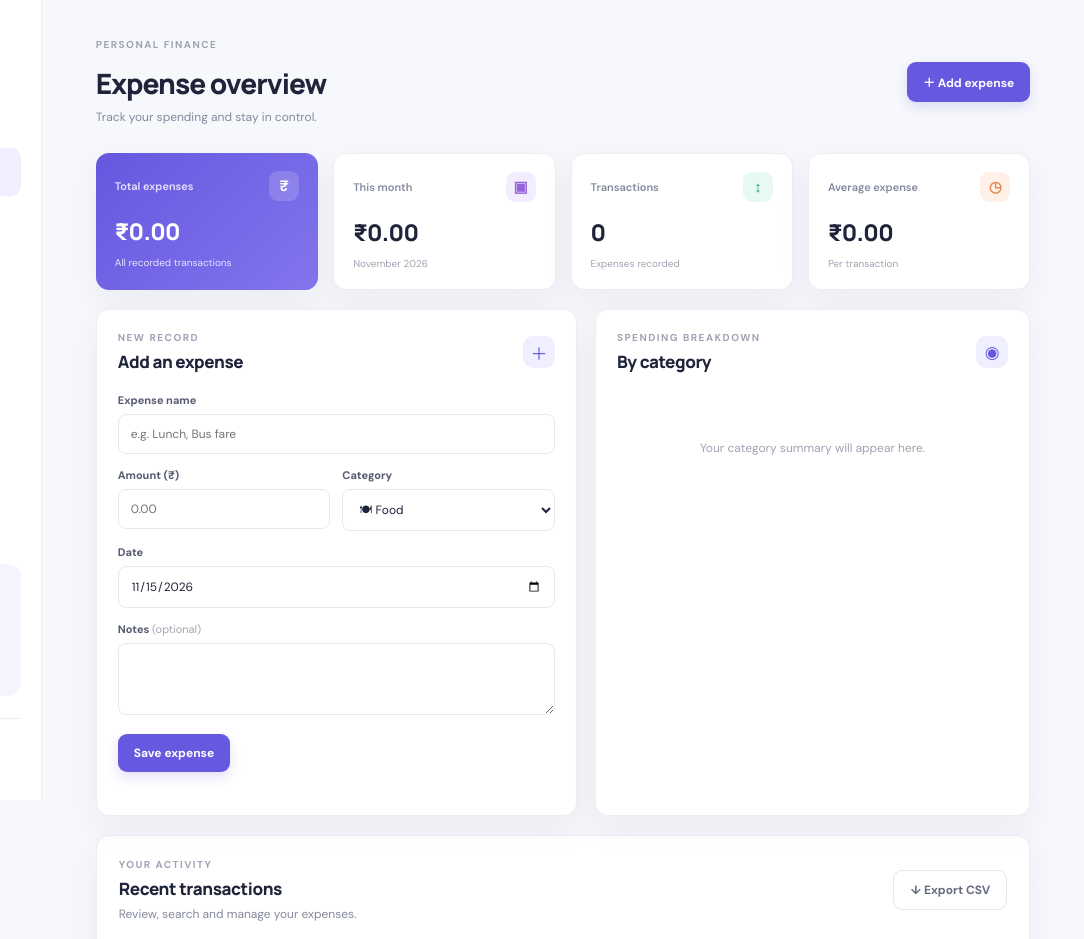
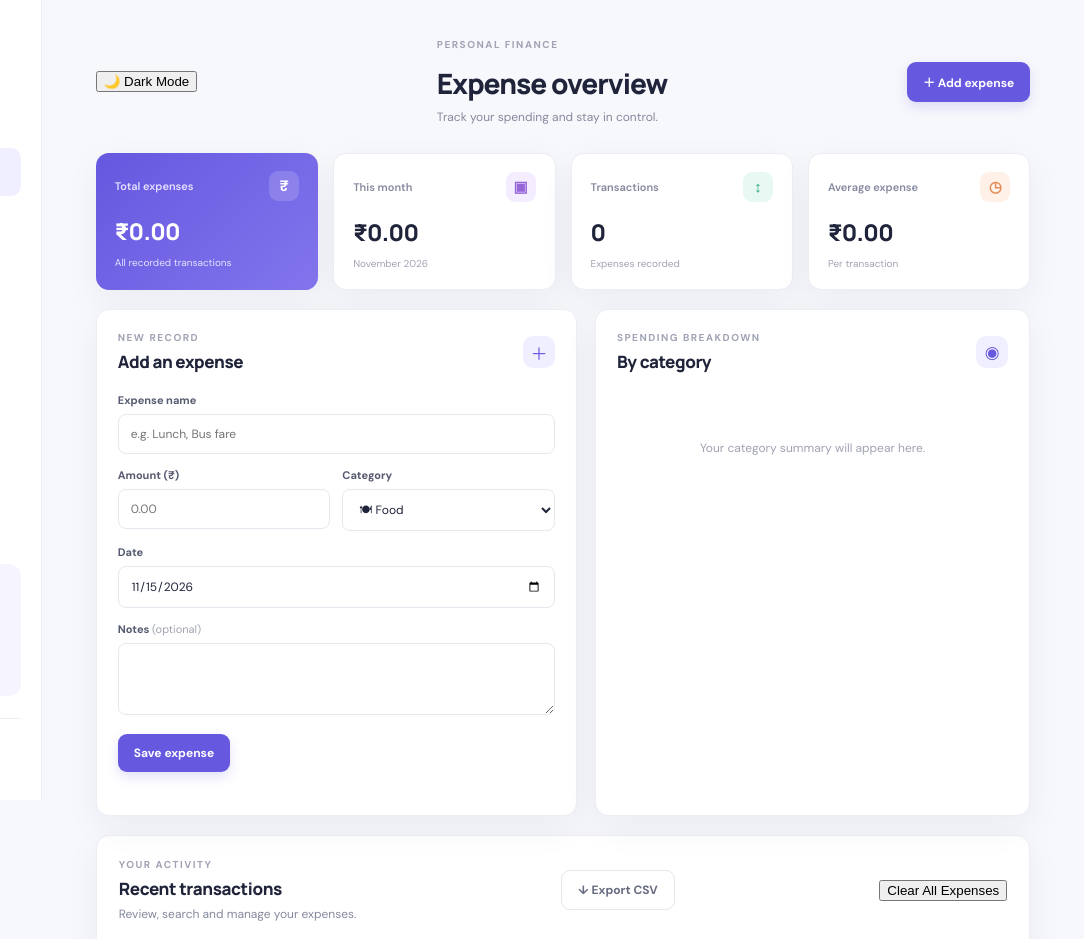
Before and after one commit to ram-singh12/PET, a plain HTML site: page index.html in a window 1280 px wide. Shown: the top 939 px of the page, 196-1280 px from the left. Drawn offline with Linux system fonts and the light colour scheme.

Commit message:
Add dark mode and clear expenses controls

```diff
--- a/index.html
+++ b/index.html
@@ -86,6 +86,10 @@
 
             <!-- Header -->
             <header class="topbar">
+
+                <button id="themeToggle" class="theme-toggle" type="button">
+                    🌙 Dark Mode
+                </button>
 
                 <div>
                     <p class="eyebrow">PERSONAL FINANCE</p>
@@ -366,6 +370,13 @@
                         ↓ Export CSV
                     </button>
 
+                    <button
+                        type="button"
+                        id="clearAllButton"
+                        class="clear-all-button">
+                        Clear All Expenses
+                    </button>
+
                 </div>
 
 
```
